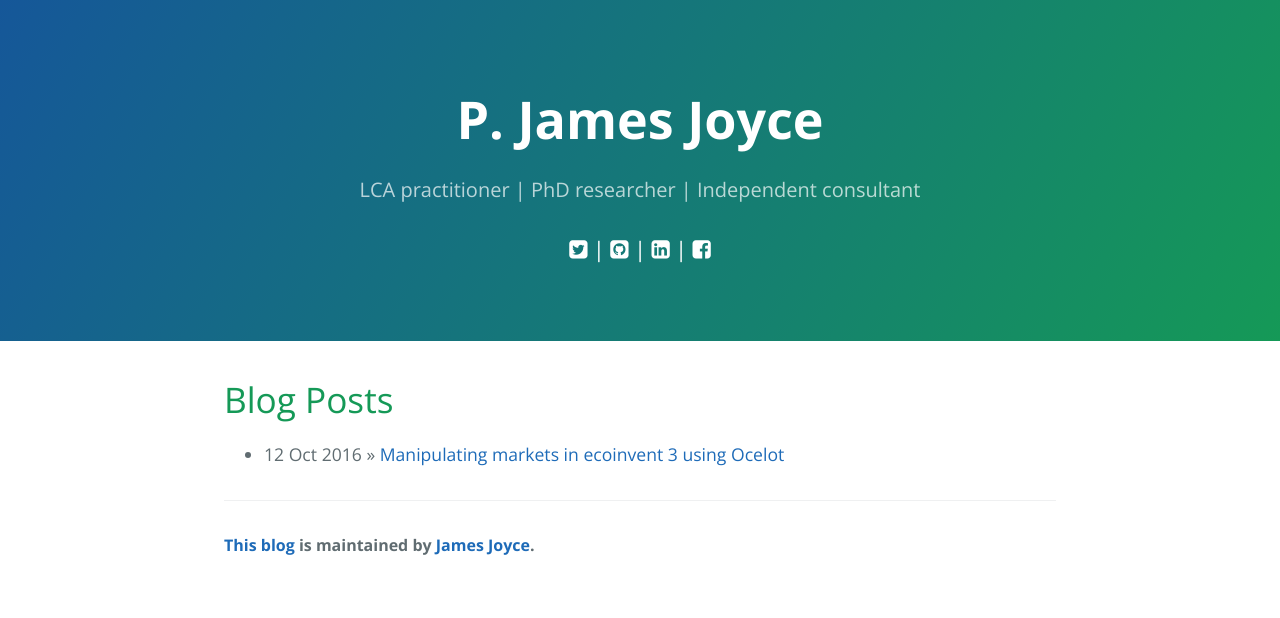
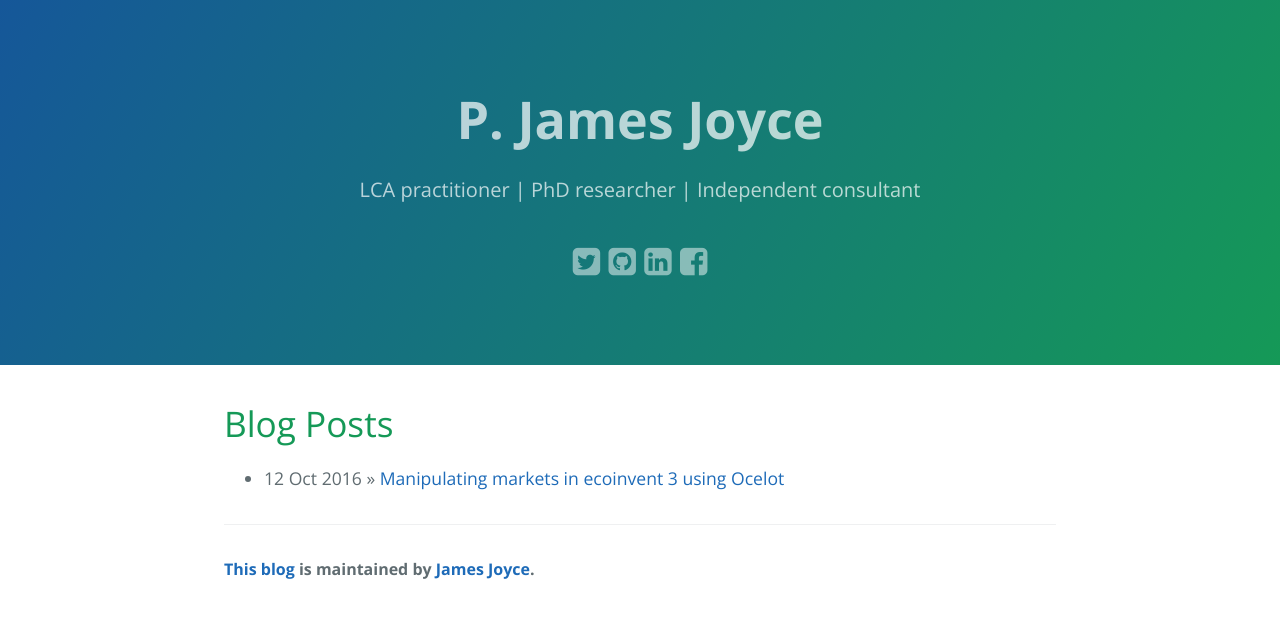
Before and after one commit to pjamesjoyce/pjamesjoyce.github.io, a Jekyll site: the page built from index.html, in a window 1280 px wide. Shown: the top 618 px of the page. Built offline with Jekyll 4.4.1, drawn with Linux system fonts in a browser that asks for light colours; nearby versions of some CDN libraries.

Commit message:
social media square again

```diff
--- a/_includes/page-header.html
+++ b/_includes/page-header.html
@@ -2,34 +2,19 @@
   <h1 class="project-name"><a class="white" href="{{site.url}}">{{ site.title }}</a></h1>
   <h2 class="project-tagline">{{ site.tagline }}</h2>
 
-  <span class="fa-lg white">
+  <span class="fa-2x white">
   	<a href="https://twitter.com/{{ site.twitter_username }}">
       <i class="fa fa-twitter-square white"></i>
-    </a> | <a href="https://github.com/{{ site.github_username }}">
+    </a>
+    <a href="https://github.com/{{ site.github_username }}">
       <i class="fa fa-github-square white"></i>
-    </a> | <a href="https://linkedin.com/in/{{ site.linkedin_username }}">
+    </a>
+    <a href="https://linkedin.com/in/{{ site.linkedin_username }}">
       <i class="fa fa-linkedin-square white"></i>
-    </a> | <a href="https://www.facebook.com/{{ site.facebook_username }}">
+    </a>
+    <a href="https://www.facebook.com/{{ site.facebook_username }}">
       <i class="fa fa-facebook-square white"></i>
     </a>
   </span>
-    <!--<span class="fa-stack fa-lg">
-	  <i class="fa fa-circle fa-stack-2x white"></i>
-	  <i class="fa fa-twitter fa-stack-1x black"></i>
-	</span>
-	<span class="fa-stack fa-lg">
-	  <i class="fa fa-circle fa-stack-2x white"></i>
-	  <i class="fa fa-github fa-stack-1x fa-inverse"></i>
-	</span>
-	<span class="fa-stack fa-lg">
-	  <i class="fa fa-circle fa-stack-2x"></i>
-	  <i class="fa fa-linkedin fa-stack-1x fa-inverse"></i>
-	</span>
-	<span class="fa-stack fa-lg">
-	  <i class="fa fa-circle fa-stack-2x"></i>
-	  <i class="fa fa-facebook fa-stack-1x fa-inverse"></i>
-	</span> -->
-
-
 
 </section>
--- a/css/cayman.css
+++ b/css/cayman.css
@@ -18,6 +18,7 @@ a {
 
 .white {
   color:#fff;
+  opacity: 0.7;
 }
 
 
```
